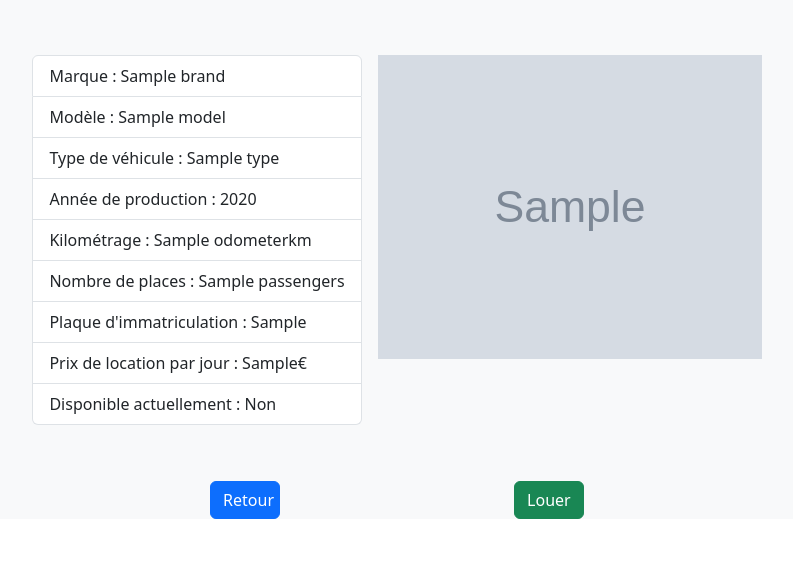
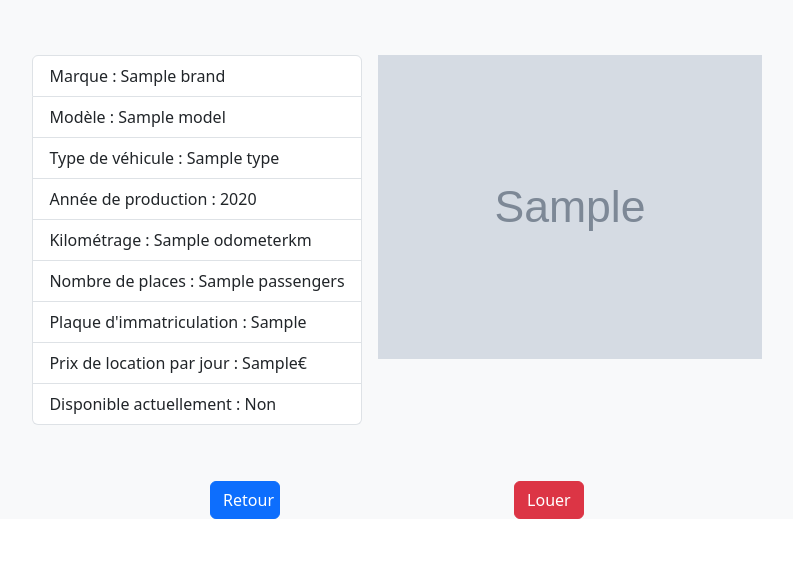
Before and after one commit to hellodamien/slv, a Symfony app: template templates/vehicle/index.html.twig in a window 1280 px wide. Shown: the part 142-713 px from the top of the page, without its empty margins (243-1036 px from the left). Run offline with Twig, Linux system fonts and the light colour scheme; the template is opened without the code that fills it: most values are stand-ins (such as "Sample title", 1, 10 or a date in 2020); grey boxes marked "Sample" are stand-in pictures; style sheets or scripts are compiled from the project's sources; some libraries are stand-ins or nearby versions.

Commit message:
Add login check to rent button

```diff
--- a/templates/vehicle/index.html.twig
+++ b/templates/vehicle/index.html.twig
@@ -24,7 +24,11 @@
         </div>
         <div class="d-flex flex-row flex-grow-1 justify-content-evenly">
             <a href="{{ path('home') }}" class="btn btn-primary col-1">Retour</a>
-            <a href="" class="btn btn-success col-1">Louer</a>
+            {% if app.user %}
+                <a href="" class="btn btn-success col-1">Louer</a>
+            {% else %}
+                <a href="{{ path('login') }}" class="btn btn-danger col-1">Louer</a>
+            {% endif %}
         </div>
     </div>
 {% endblock %}
```
